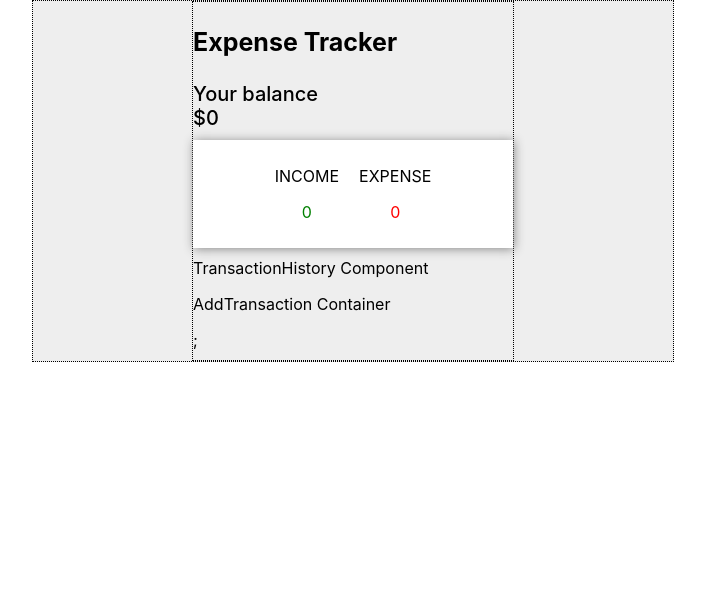
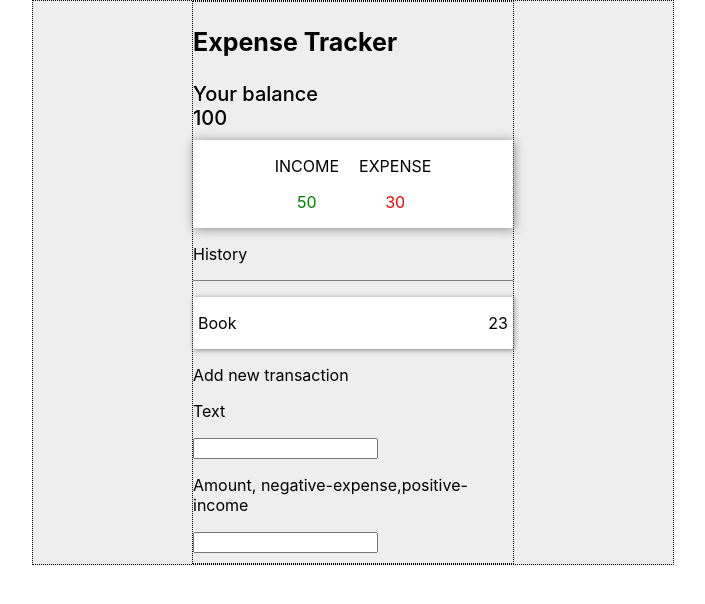
Before and after one commit to abdulmoizshaikh/expense-tracker-app, a React (Create React App) app: page / in a window 1280 px wide. Shown: the top 604 px of the page, without its empty margins (287-992 px from the left). Built offline with nearby package versions, Linux system fonts and the light colour scheme.

Commit message:
addTransaction in progress

```diff
--- a/src/App.js
+++ b/src/App.js
@@ -1,27 +1,40 @@
-import { useState } from "react";
+import { useState, createContext } from "react";
 import BalanceInquiry from "./components/BalanceInquiry/BalanceInquiry";
 import AddTransaction from "./containers/AddTransaction/AddTransaction";
 import TransactionHistory from "./components/TransactionHistory/TransactionHistory";
+import IncomeExpenseCard from "./components/IncomeExpenseCard/IncomeExpenseCard";
 import "./App.css";
-import IncomeExpenseCard from "./components/IncomeExpenseCard/IncomeExpenseCard";
 
-function App() {
-  const [balanceAmount, setBalanceAmount] = useState(0);
-  const [totalIncome, setTotalIncome] = useState(0);
-  const [totalExpense, setTotalExpense] = useState(0);
+export const RootContext = createContext();
+
+export default function App() {
+  const [balanceAmount, setBalanceAmount] = useState(100);
+  const [totalIncome, setTotalIncome] = useState(50);
+  const [totalExpense, setTotalExpense] = useState(30);
+  const [allTransactions, setAllTransaction] = useState([
+    {
+      _id: 1,
+      name: "Book",
+      value: 23,
+    },
+  ]);
 
   return (
-    <div id="root">
-      <p id="title">Expense Tracker</p>
-      <BalanceInquiry balanceAmount={balanceAmount} />
-      <IncomeExpenseCard
-        totalIncome={totalIncome}
-        totalExpense={totalExpense}
-      />
-      <TransactionHistory />
-      <AddTransaction />
-    </div>
+    <RootContext.Provider
+      value={{
+        balance: [balanceAmount, setBalanceAmount],
+        income: [totalIncome, setTotalIncome],
+        expense: [totalExpense, setTotalExpense],
+        transaction: [allTransactions, setAllTransaction],
+      }}
+    >
+      <div id="root">
+        <p id="title">Expense Tracker</p>
+        <BalanceInquiry />
+        <IncomeExpenseCard />
+        <TransactionHistory />
+        <AddTransaction />
+      </div>
+    </RootContext.Provider>
   );
 }
-
-export default App;
--- a/src/components/BalanceInquiry/BalanceInquiry.js
+++ b/src/components/BalanceInquiry/BalanceInquiry.js
@@ -1,14 +1,31 @@
+import React, { Component } from "react";
+import { RootContext } from "../../App";
 import "./BalanceInquiry.css";
 
-const BalanceInquiry = (props) => {
-  const { balanceAmount } = props;
+/**
+ *  context using in class component
+ */
+
+class BalanceInquiry extends Component {
+  render() {
+    return (
+      <RootContext.Consumer>
+        {(state) => {
+          // nested array destructuring with default values
+          const {
+            balance: [balanceAmount = 0, setBalanceAmount = {}],
+          } = state;
           return (
             <div className="container">
               <span className="text">Your balance</span>
               <br />
-      <span className="text">${balanceAmount && balanceAmount}</span>
+              <span className="text">{balanceAmount}</span>
             </div>
           );
-};
+        }}
+      </RootContext.Consumer>
+    );
+  }
+}
 
 export default BalanceInquiry;
--- a/src/components/IncomeExpenseCard/IncomeExpenseCard.css
+++ b/src/components/IncomeExpenseCard/IncomeExpenseCard.css
@@ -1,6 +1,6 @@
 #card {
   display: flex;
-  padding: 10px;
+  /* padding: 10px; */
   justify-content: center;
   align-items: center;
   background-color: white;
--- a/src/components/IncomeExpenseCard/IncomeExpenseCard.js
+++ b/src/components/IncomeExpenseCard/IncomeExpenseCard.js
@@ -1,18 +1,28 @@
+import { useContext } from "react";
+import { RootContext } from "../../App";
 import "./IncomeExpenseCard.css";
 
-const IncomeExpenseCard = (props) => {
-  const { totalIncome, totalExpense } = props;
+/*
+ context using in functional component
+ */
+const IncomeExpenseCard = () => {
+  const state = useContext(RootContext);
+  // nested array destructuring with default values
+  const {
+    income: [totalIncome = 0, setTotalIncome = {}],
+    expense: [totalExpense = 0, setTotalExpense = {}],
+  } = state;
 
   return (
     <div className="container">
       <div id="card">
         <div className="cardItem">
           <p>INCOME</p>
-          <p id="income">{totalIncome && totalIncome}</p>
+          <p id="income">{totalIncome}</p>
         </div>
         <div className="cardItem">
           <p>EXPENSE</p>
-          <p id="expense">{totalExpense && totalExpense}</p>
+          <p id="expense">{totalExpense}</p>
         </div>
       </div>
     </div>
--- a/src/components/TransactionHistory/TransactionHistory.css
+++ b/src/components/TransactionHistory/TransactionHistory.css
@@ -0,0 +1,17 @@
+.hr {
+  height: 1px;
+  background-color: grey;
+  width: 100%;
+}
+
+#t-card {
+  display: flex;
+  justify-content: space-between;
+  background-color: #fff;
+  box-shadow: 1px 1px 5px grey;
+}
+
+.card-item {
+  padding: 0px 5px;
+  text-transform: capitalize;
+}
--- a/src/components/TransactionHistory/TransactionHistory.js
+++ b/src/components/TransactionHistory/TransactionHistory.js
@@ -1,6 +1,35 @@
-import React from "react";
+import React, { useContext } from "react";
+import { RootContext } from "../../App";
+import "./TransactionHistory.css";
+
+const TransactionCard = (props) => {
+  const { name, value } = props;
+  return (
+    <div id="t-card">
+      <p className="card-item">{name}</p>
+      <p className="card-item">{value}</p>
+    </div>
+  );
+};
 
 const TransactionHistory = () => {
-  return <div className="container">TransactionHistory Component</div>;
+  const state = useContext(RootContext);
+  // nested array destructuring with default values
+  const {
+    transaction: [allTransactions = [], setAllTransaction = {}],
+  } = state;
+  return (
+    <div className="container">
+      <p>History</p>
+      <p className="hr" />
+
+      {/* rendering transaction items here with name and value */}
+      <div>
+        {allTransactions.map(({ _id, name, value }) => (
+          <TransactionCard key={_id} name={name} value={value} />
+        ))}
+      </div>
+    </div>
+  );
 };
 export default TransactionHistory;
--- a/src/containers/AddTransaction/AddTransaction.js
+++ b/src/containers/AddTransaction/AddTransaction.js
@@ -1,9 +1,25 @@
-import React from "react";
+import React, { useContext } from "react";
+import { RootContext } from "../../App";
 
 const AddTransaction = () => {
+  const state = useContext(RootContext);
+  // nested array destructuring with default values
+  const {
+    transaction: [allTransactions = [], setAllTransaction = {}],
+  } = state;
   return (
     <div className="container">
-      <p>AddTransaction Container</p>;
+      <p>Add new transaction</p>
+
+      <p>Text</p>
+      <div>
+        <input type="text" />
+      </div>
+
+      <div>
+        <p>Amount, &#10;&#13; negative-expense,positive-income</p>
+        <input type="text" />
+      </div>
     </div>
   );
 };
```
Also changed, not shown: 1 other file (tests, documents, lock files or other folders). Lines whose indentation alone changed are shown as unchanged.
